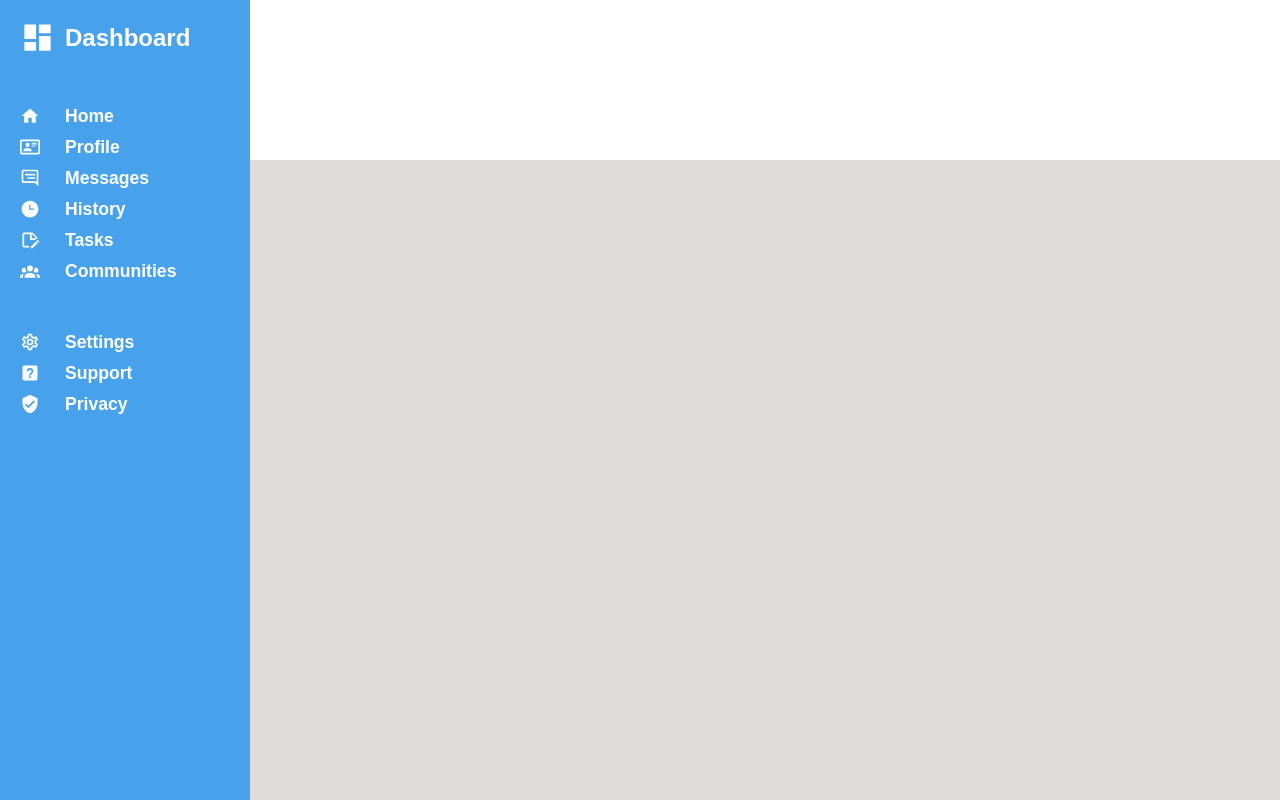
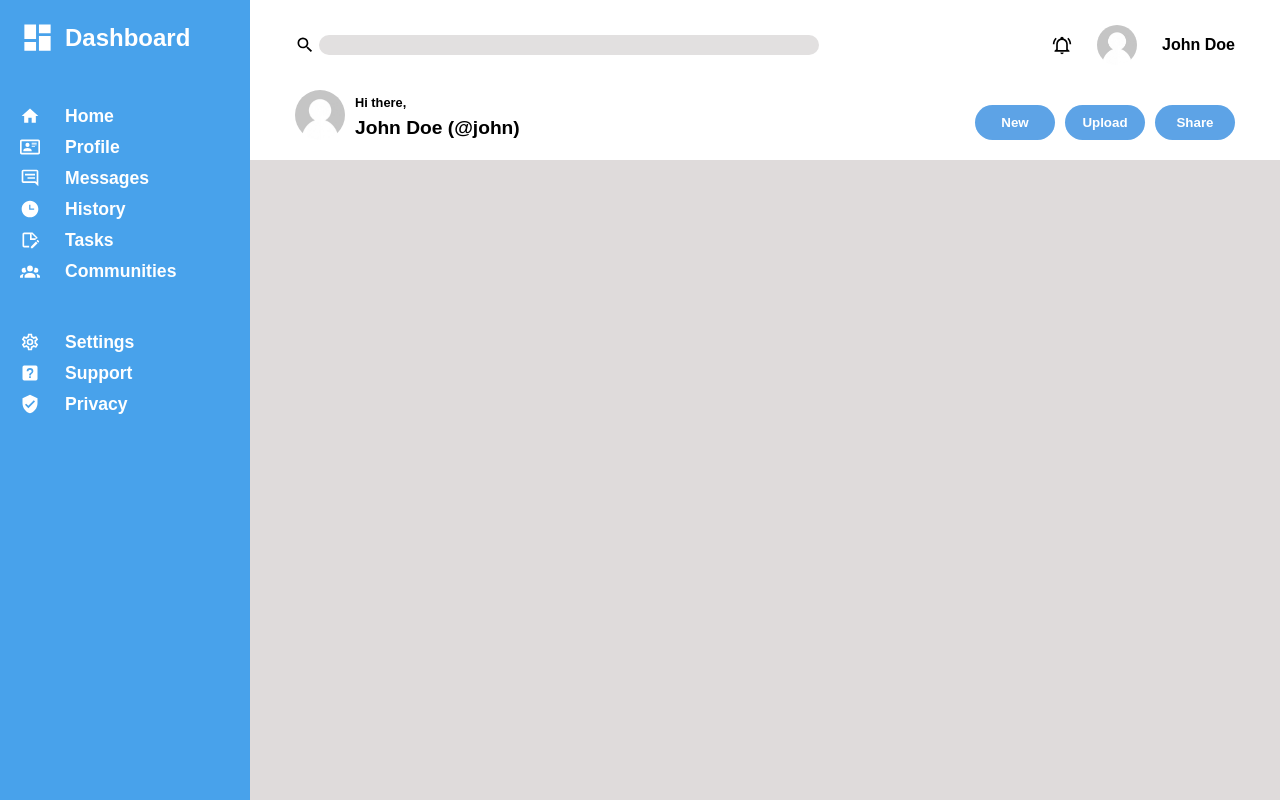
Before and after one commit to ehmk/admin-dashboard, a plain HTML site: page index.html in a window 1280 px wide. Drawn offline with Linux system fonts and the light colour scheme.

Commit message:
Added various UI elements to the header

```diff
--- a/index.html
+++ b/index.html
@@ -9,7 +9,27 @@
   </head>
   <body>
     <div class="container">
-      <div class="header"></div>
+      <div class="header">
+        <div class="search">
+          <img src="images/magnify.svg" alt="search" class="dash-svg" />
+          <label for="search-input"><input type="input" id="search-input" /></label>
+        </div>
+        <div class="profile">
+          <img src="images/bell-ring-outline.svg" alt="bell" class="dash-svg" />
+          <img src="images/blank-profile-photo.jpeg" alt="profile-picture" class="profile-picture" />
+          <a href="#">John Doe</a>
+        </div>
+        <div class="greeting">
+          <img src="images/blank-profile-photo.jpeg" alt="profile-picture" class="profile-picture" />
+          <p>Hi there,</p>
+          <h2>John Doe (@john)</h2>
+        </div>
+        <div class="buttons">
+          <button>New</button>
+          <button>Upload</button>
+          <button>Share</button>
+        </div>
+      </div>
       <div class="sidebar">
         <div class="nav-header">
           <img src="images/view-dashboard.svg" alt="view-dashboard" class="filter-white" />
--- a/styles/main.css
+++ b/styles/main.css
@@ -15,6 +15,83 @@
 .header {
   background-color: rgb(255, 255, 255);
   grid-area: 1 / 2 / 2 / 3;
+  padding: 20px 45px;
+  display: grid;
+  grid-template-columns: 2fr 1fr;
+  grid-template-rows: 1fr 1fr;
+  gap: 20px;
+}
+
+.search {
+  display: grid;
+  grid-template-columns: 0.2fr 5fr;
+  align-items: center;
+}
+
+#search-input {
+  background-color: rgb(226, 224, 224);
+  border: none;
+  border-radius: 20px;
+  line-height: 20px;
+  width: min(100%, 500px);
+  padding: 0 15px;
+  font-weight: bold;
+}
+
+.profile {
+  display: flex;
+  justify-content: flex-end;
+  align-items: center;
+  gap: 25px;
+}
+
+.profile > a {
+  text-decoration: none;
+  color: black;
+  font-weight: bold;
+}
+
+.profile-picture {
+  height: 40px;
+  width: 40px;
+  border-radius: 25px;
+}
+
+.greeting {
+  display: grid;
+  grid-template-columns: min-content 1fr;
+  grid-template-rows: 1fr 1fr;
+  column-gap: 10px;
+  align-items: center;
+  font-weight: bold;
+  font-size: 0.8rem;
+}
+
+.greeting > .profile-picture {
+  grid-row: 1 / 3;
+  height: 50px;
+  width: 50px;
+}
+
+.buttons {
+  display: grid;
+  grid-template-columns: repeat(3, 80px);
+  align-items: end;
+  justify-content: end;
+  gap: 10px;
+}
+
+.buttons > button {
+  background-color: rgb(93, 163, 230);
+  color: white;
+  border-radius: 25px;
+  border: none;
+  padding: 10px;
+  font-weight: bold;
+}
+
+.buttons > button:hover {
+  color: black;
 }
 
 .sidebar {
```
Also changed, not shown: images/bell-ring-outline.svg (added), images/blank-profile-photo.jpeg (added), images/magnify.svg (added).
